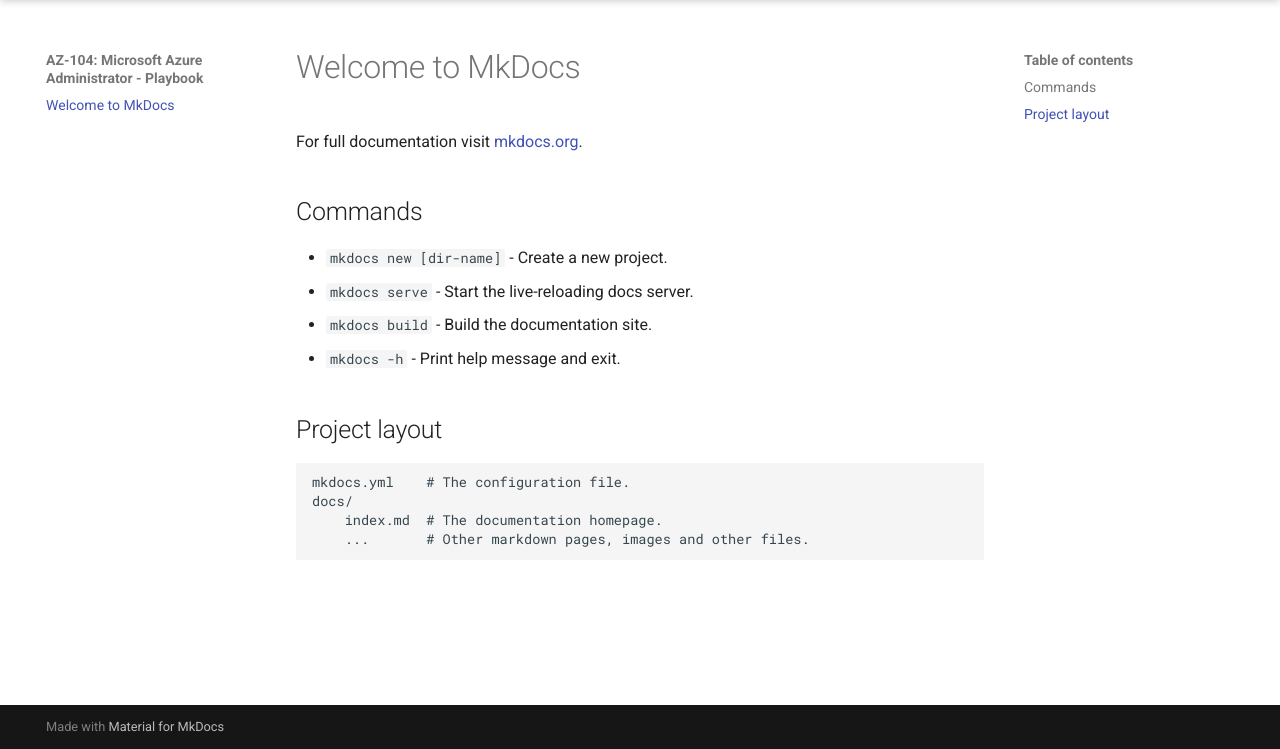
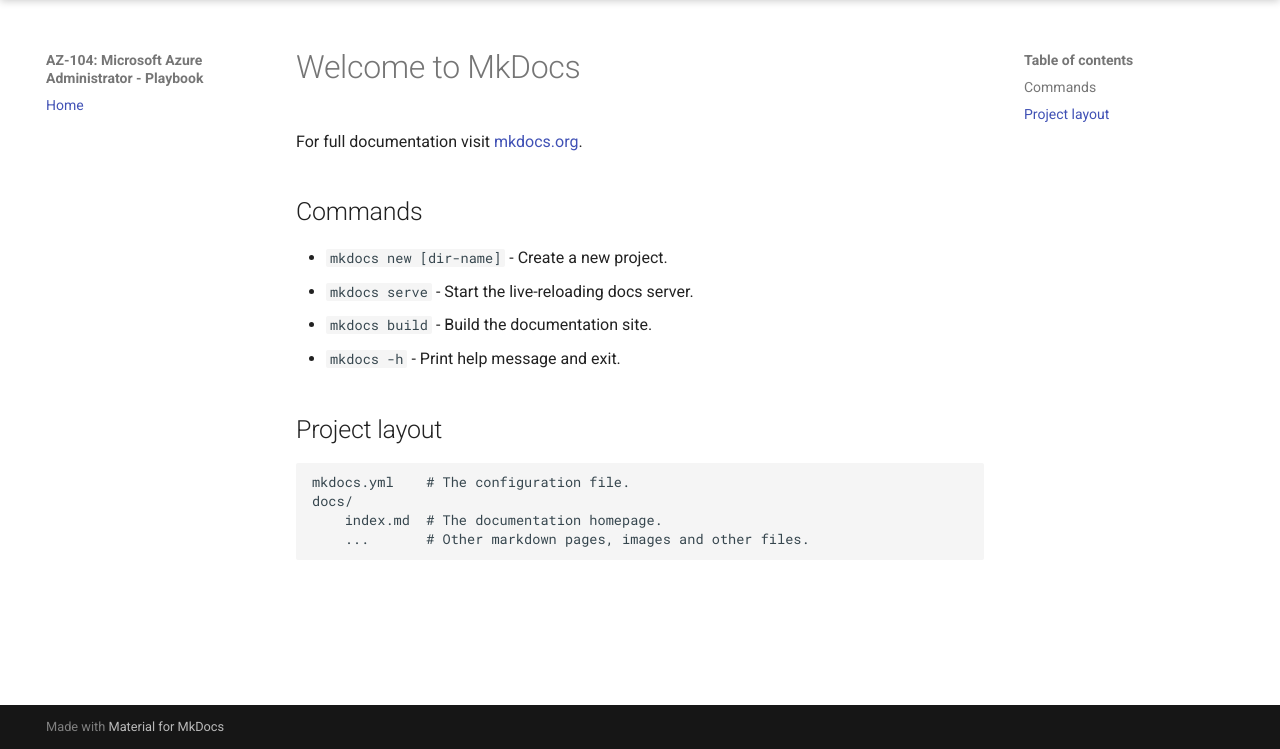
Before and after one commit to learninthecloud/az-104-dev, a plain HTML site: page index.html in a window 1280 px wide. Shown: the part 51-800 px from the top of the page. Drawn offline with Linux system fonts and the light colour scheme.

Commit message:
Deployed b8e9c11 with MkDocs version: 1.6.0

```diff
--- a/index.html
+++ b/index.html
@@ -98,7 +98,7 @@
         <div class="md-header__topic" data-md-component="header-topic">
           <span class="md-ellipsis">
 
-              Welcome to MkDocs
+              Home
 
           </span>
         </div>
@@ -204,7 +204,7 @@
 
 
   <span class="md-ellipsis">
-    Welcome to MkDocs
+    Home
   </span>
 
 
@@ -215,7 +215,7 @@
 
 
   <span class="md-ellipsis">
-    Welcome to MkDocs
+    Home
   </span>
 
 
```
Also changed, not shown: 404.html (+1 -1 lines).
